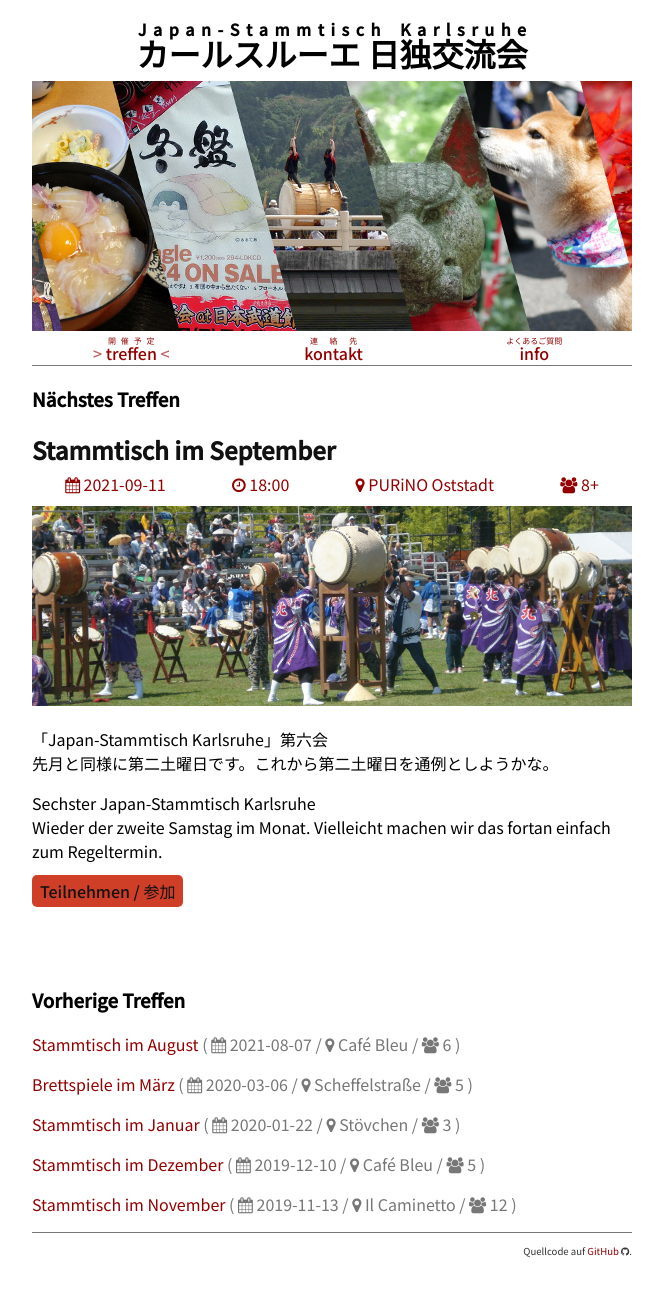
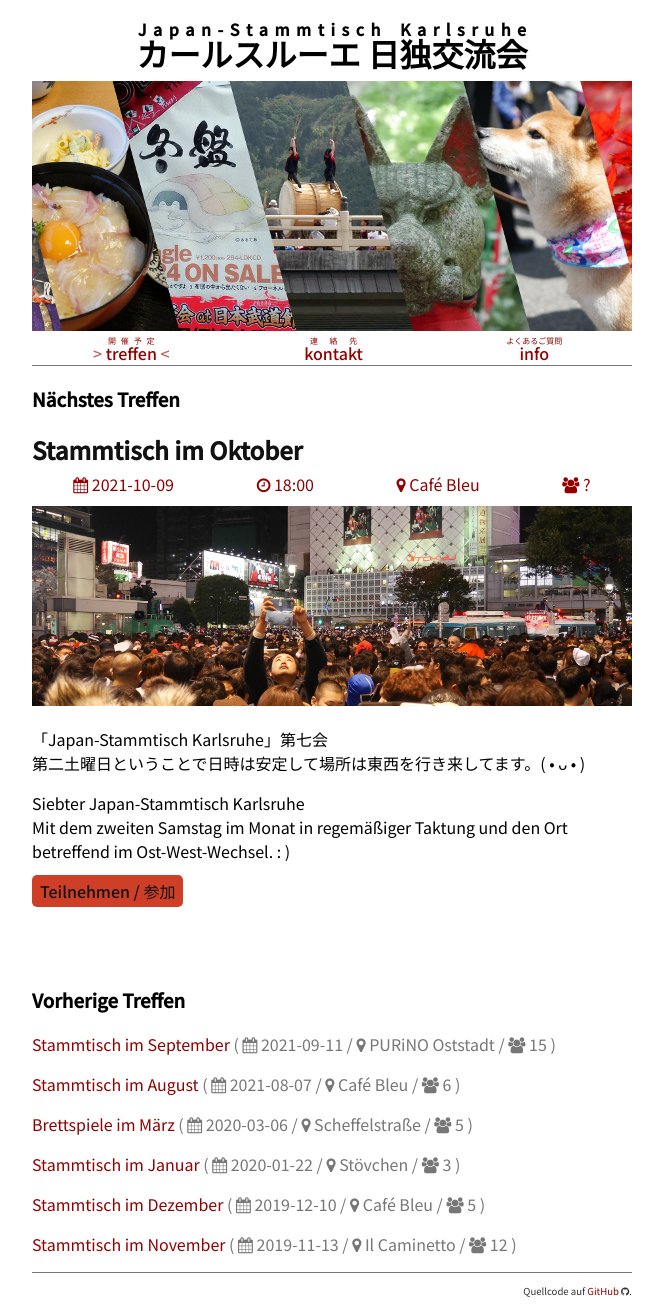
Before and after one commit to tcsch/japanstammtisch.github.io, a Jekyll site: the page built from treffen.md, in a window 1280 px wide. Shown: the whole page, without its empty margins (308-971 px from the left). Built offline with Jekyll 4.4.1, drawn with Linux system fonts in a browser that asks for light colours; our own code applies the rules of GitHub Pages for plain Markdown files; before the commit the page ends 1268 px from its top, so only the background shows below that.

Commit message:
add next post

```diff
--- a/_posts/2021-09-11-sep.md
+++ b/_posts/2021-09-11-sep.md
@@ -3,7 +3,7 @@ layout: post
 title: "Stammtisch im September"
 time: "18:00"
 place: '<a href="https://goo.gl/maps/vucH7AaGiQezqkm3A">PURiNO Oststadt</a>'
-people: "8+"
+people: "15"
 img: "sep.jpg"
 ---
 
--- /dev/null
+++ b/_posts/2021-10-09-oct.md
@@ -0,0 +1,16 @@
+---
+layout: post
+title: "Stammtisch im Oktober"
+time: "18:00"
+place: '<a href="https://goo.gl/maps/q1a4mJCWxFDme3T18">Café Bleu</a>'
+people: "?"
+img: "oct.jpg"
+---
+
+「Japan-Stammtisch Karlsruhe」第七会
+第二土曜日ということで日時は安定して場所は東西を行き来してます。( • ᴗ • )
+
+Siebter Japan-Stammtisch Karlsruhe
+Mit dem zweiten Samstag im Monat in regemäßiger Taktung und den Ort betreffend im Ost-West-Wechsel. : )
+
+[Teilnehmen / 参加](https://nuudel.digitalcourage.de/CXpsUFkORPS15LsC)
--- a/assets/css/style.scss
+++ b/assets/css/style.scss
@@ -71,7 +71,8 @@ content: "\006A\0061\0440\0061\006E\0040"
 
 a[href^="https://www.facebook.com/events/"],
 a[href^="https://terminplaner4.dfn.de/"],
-a[href^="https://doodle.com/poll"], {
+a[href^="https://nuudel.digitalcourage.de/"],
+a[href^="https://doodle.com/poll"] {
     /* participate button */
     background: #cf3f27;
     border-radius: 5px;
```
Also changed, not shown: assets/img/first.jpg (deleted).
